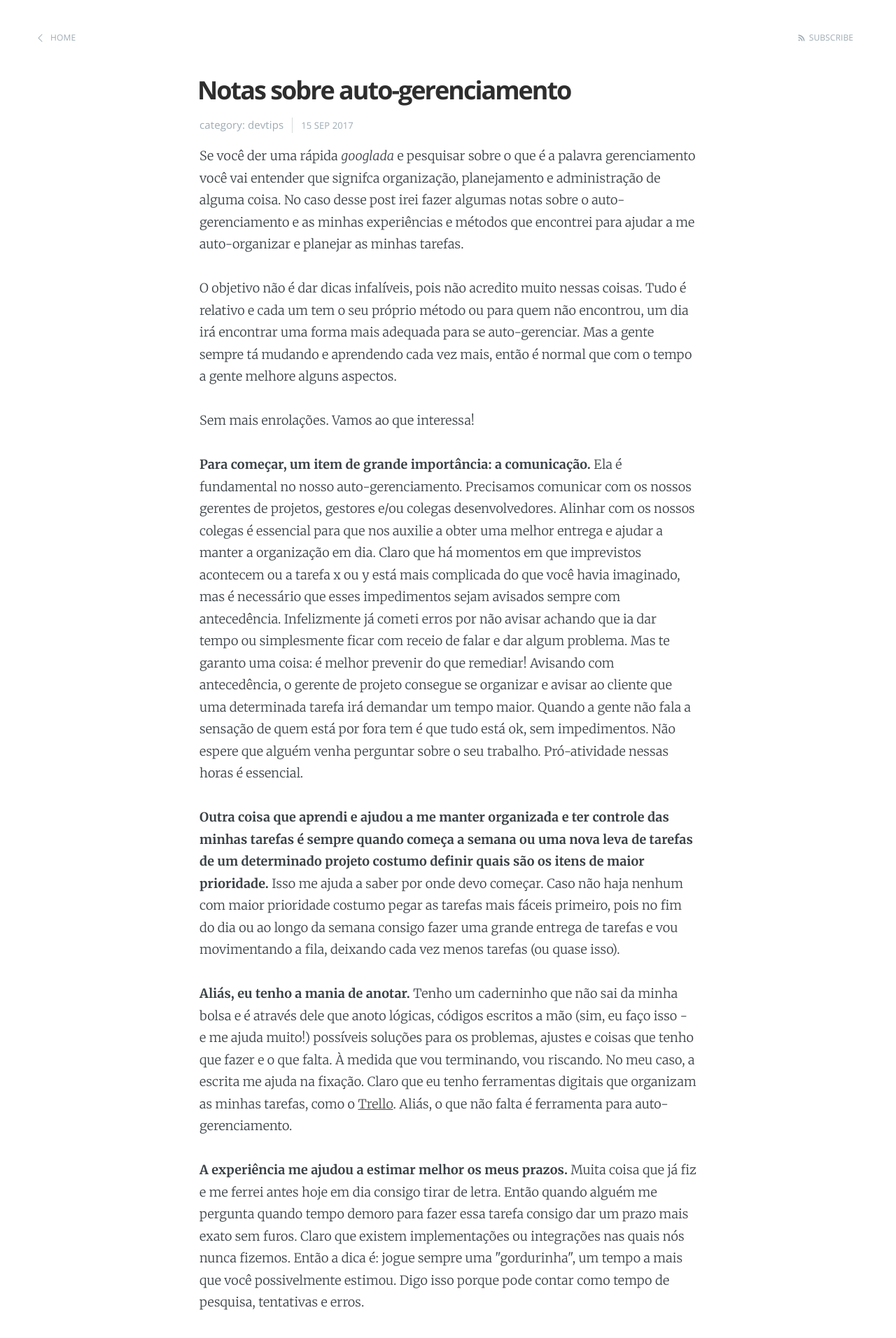
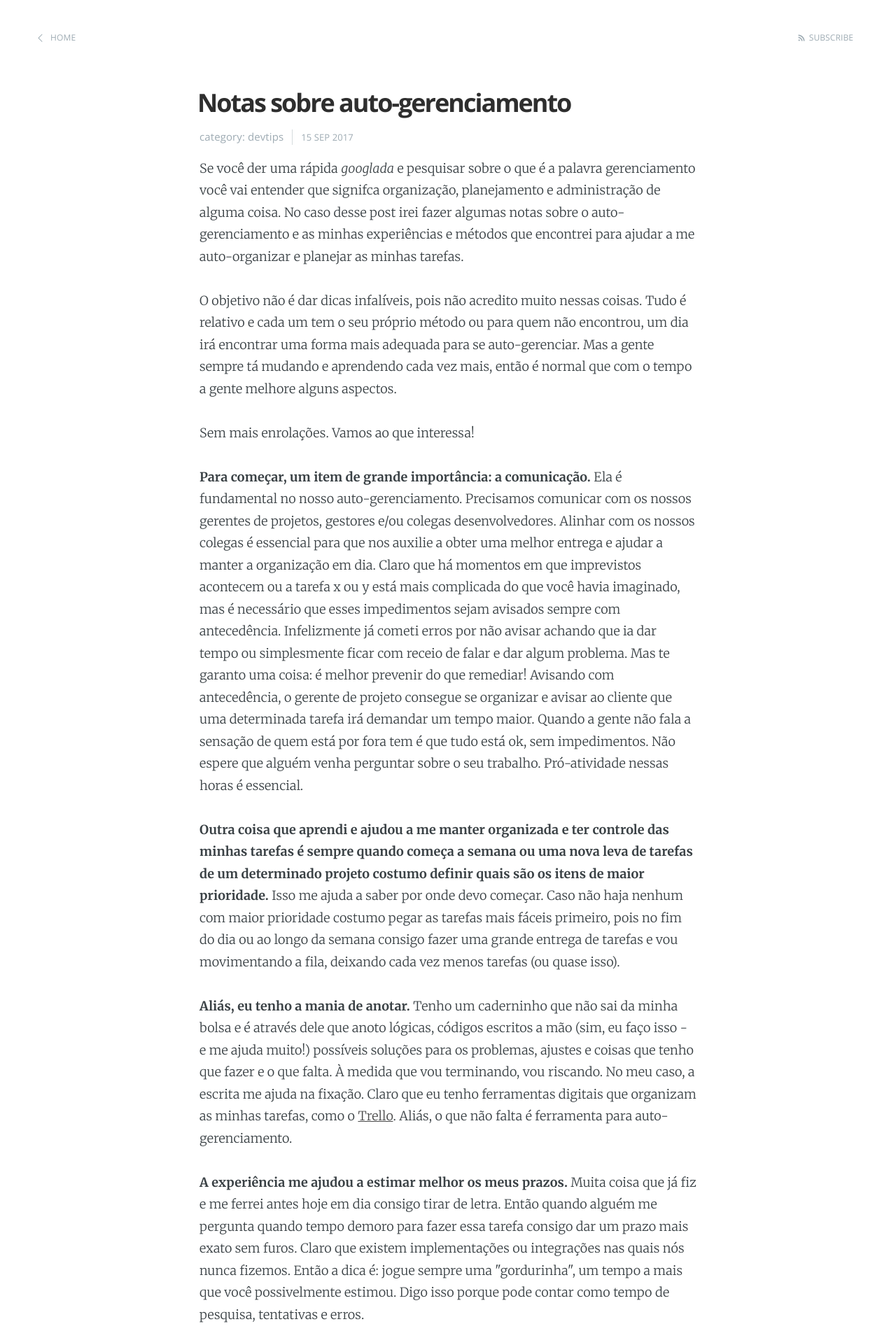
Before and after one commit to alinebezzoco/bezzocoaline.github.io, a Jekyll site: the page built from _posts/2017-09-15-notas-sobre-autogerenciamento.html, in a window 1280 px wide. Shown: the top 1912 px of the page at 70% size. Built offline with Jekyll 4.4.1, drawn with Linux system fonts in a browser that asks for light colours.

```diff
--- a/_config.yml
+++ b/_config.yml
@@ -1,12 +1,12 @@
 name: aFRONTosa
 description: Desenvolvimento web e mobile, empoderamento feminino e outras coisas
-meta_description:
+meta_description: desenvolvimento, dev, feminismo, mobile, frontend, programacao
 
 markdown: kramdown
 highlighter: pygments
 logo: false
 paginate: 15
-baseurl: 'https://bezzocoaline.github.io/'
+baseurl: '/'
 domain_name: 'https://bezzocoaline.github.io/'
 google_analytics: 'UA-XXXXXXXX-X'
 gems: [jekyll-paginate]
--- a/_includes/share.html
+++ b/_includes/share.html
@@ -4,11 +4,11 @@
         onclick="window.open(this.href, 'twitter-share', 'width=550,height=235');return false;">
         <span class="hidden">Twitter</span>
     </a>
-    <a class="icon-facebook" href="https://www.facebook.com/sharer/sharer.php?u={{site.domain_name}}{{page.url}}"
+    <a class="icon-facebook" href="https://www.facebook.com/sharer/sharer.php?u={{page.title}}{{site.domain_name}}{{page.url}}"
         onclick="window.open(this.href, 'facebook-share','width=580,height=296');return false;">
         <span class="hidden">Facebook</span>
     </a>
-    <a class="icon-google-plus" href="https://plus.google.com/share?url={{site.domain_name}}{{page.url}}"
+    <a class="icon-google-plus" href="https://plus.google.com/share?url={{page.title}}{{site.domain_name}}{{page.url}}"
        onclick="window.open(this.href, 'google-plus-share', 'width=490,height=530');return false;">
         <span class="hidden">Google+</span>
     </a>
--- a/_layouts/post.html
+++ b/_layouts/post.html
@@ -20,7 +21,9 @@ post_class: post-template
             <h1 class="post-title">{{ page.title }}</h1>
             <section class="post-meta">
                 {% if page.categories.size > 0 %}
-                    {{ page.categories | array_to_sentence_string | prepend: 'category: ' }}
+                    <a href="{{ page.categories }}">
+                        {{ page.categories | array_to_sentence_string | prepend: 'category: ' }}
+                    </a>
                 {% endif %}
                 <time class="post-date" datetime="{{ page.date | date:"%Y-%m-%d" }}">{{ page.date | date_to_string }}</time>
             </section>
--- a/assets/css/screen.css
+++ b/assets/css/screen.css
@@ -718,7 +718,7 @@ margin on the iframe, cause it breaks stuff. */
     position: relative;
     width: 80%;
     max-width: 710px;
-    margin: 0 auto;
+    margin: 1.75rem auto;
     padding-bottom: 4rem;
     border-bottom: #EBF2F6 1px solid;
     word-break: break-word;
--- a/index.html
+++ b/index.html
@@ -49,7 +49,7 @@ about: 'about.html'
                 {{ site.author }}
             {% endif %}
             {% if post.categories.size > 0 %}
-                {{ post.categories | array_to_sentence_string | prepend: 'on ' }}
+                <a href="{{ page.categories }}"> {{ post.categories | array_to_sentence_string | prepend: 'on ' }} </a>
             {% endif %}
             <time class="post-date" datetime="{{ post.date | date:"%d-%m-%Y" }}">
                 {{ post.date | date_to_string }}
```
Also changed, not shown: other parts of _layouts/post.html (+2 -1 lines).
